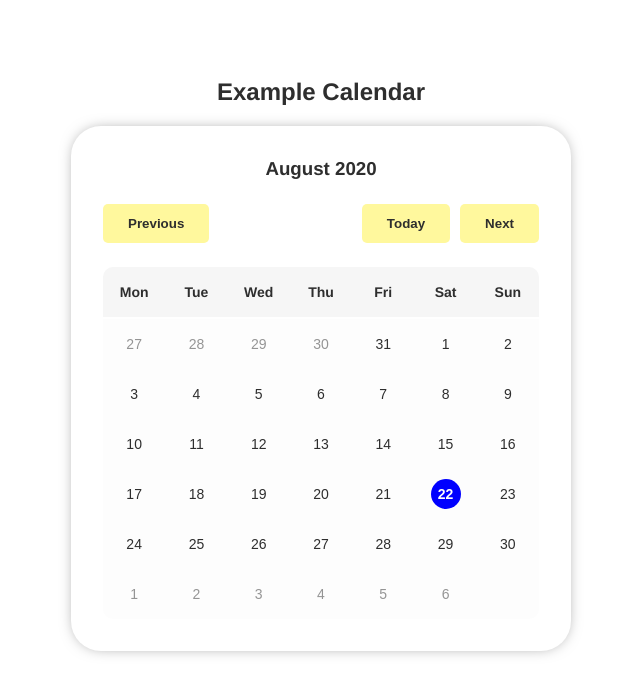
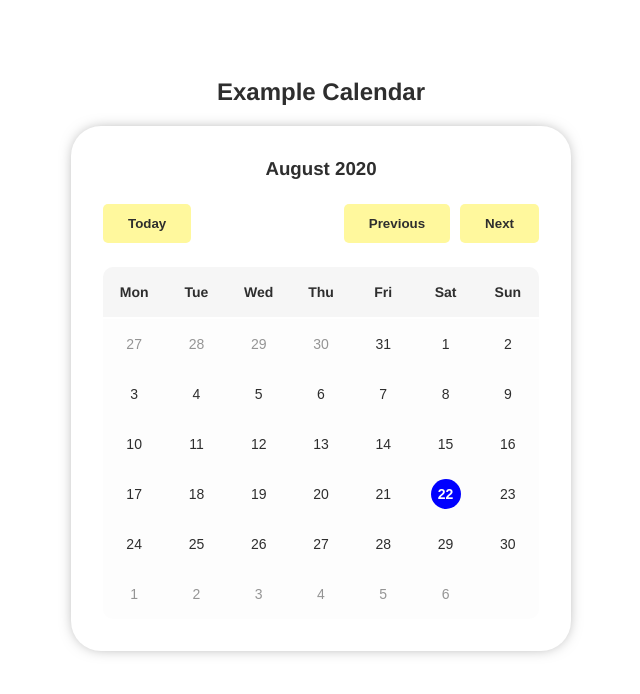
Before and after one commit to Cjameek/vue-simple-calendar, a Vue app: page / in a window 1280 px wide. Shown: the top 694 px of the page, without its empty margins (319-959 px from the left). Built offline with nearby package versions, Linux system fonts and the light colour scheme.

Commit message:
Change order of buttons

```diff
--- a/src/components/CalendarDatePagination.vue
+++ b/src/components/CalendarDatePagination.vue
@@ -2,10 +2,10 @@
   <nav class="calendar__header_pagination calendar-pagination">
       <ul class="calendar-pagination__list">
           <li class="calendar-pagination__list-item">
-              <button @click="selectPrevious" class="calendar-pagination__button calendar-pagination__button--previous">Previous</button>
+            <button @click="selectCurrent" class="calendar-pagination__button calendar-pagination__button--current">Today</button>
           </li>
           <li class="calendar-pagination__list-item">
-            <button @click="selectCurrent" class="calendar-pagination__button calendar-pagination__button--current">Today</button>
+              <button @click="selectPrevious" class="calendar-pagination__button calendar-pagination__button--previous">Previous</button>
           </li>
           <li class="calendar-pagination__list-item">
             <button @click="selectNext" class="calendar-pagination__button calendar-pagination__button--next">Next</button>
```
